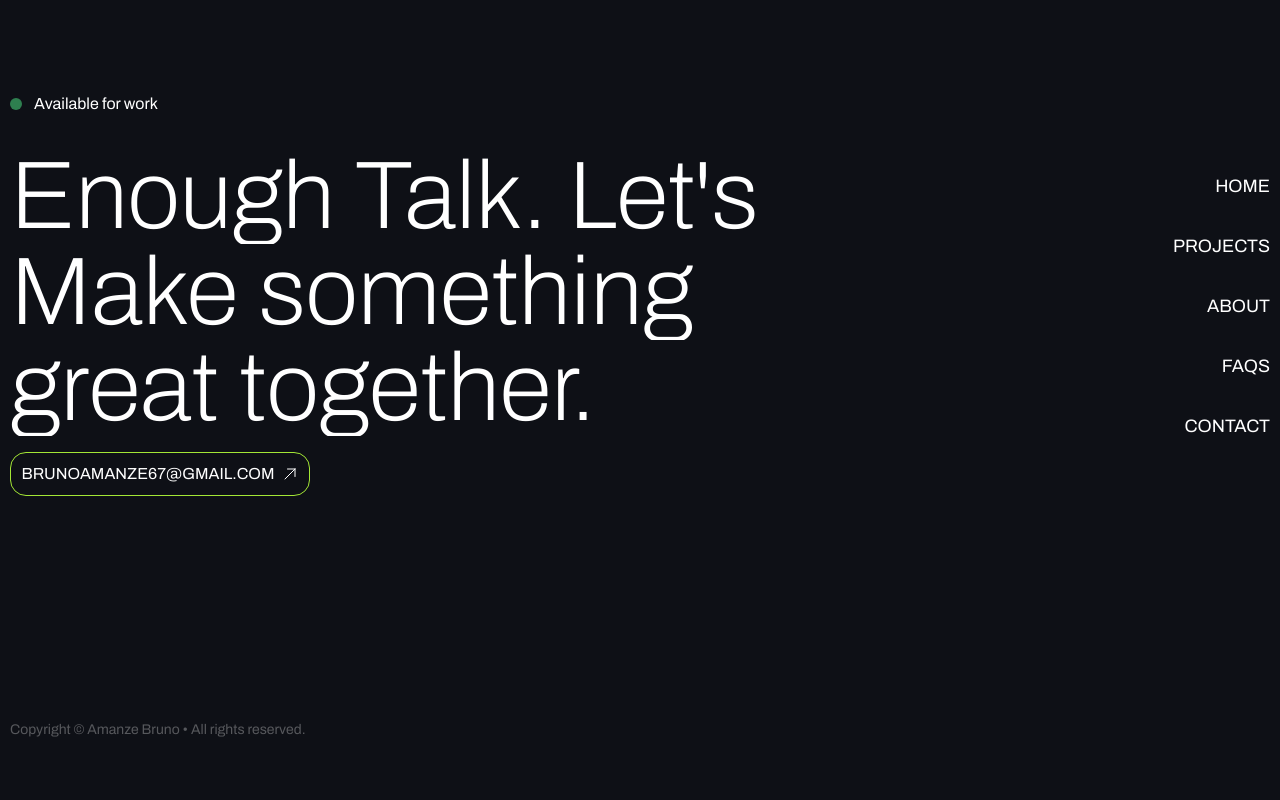
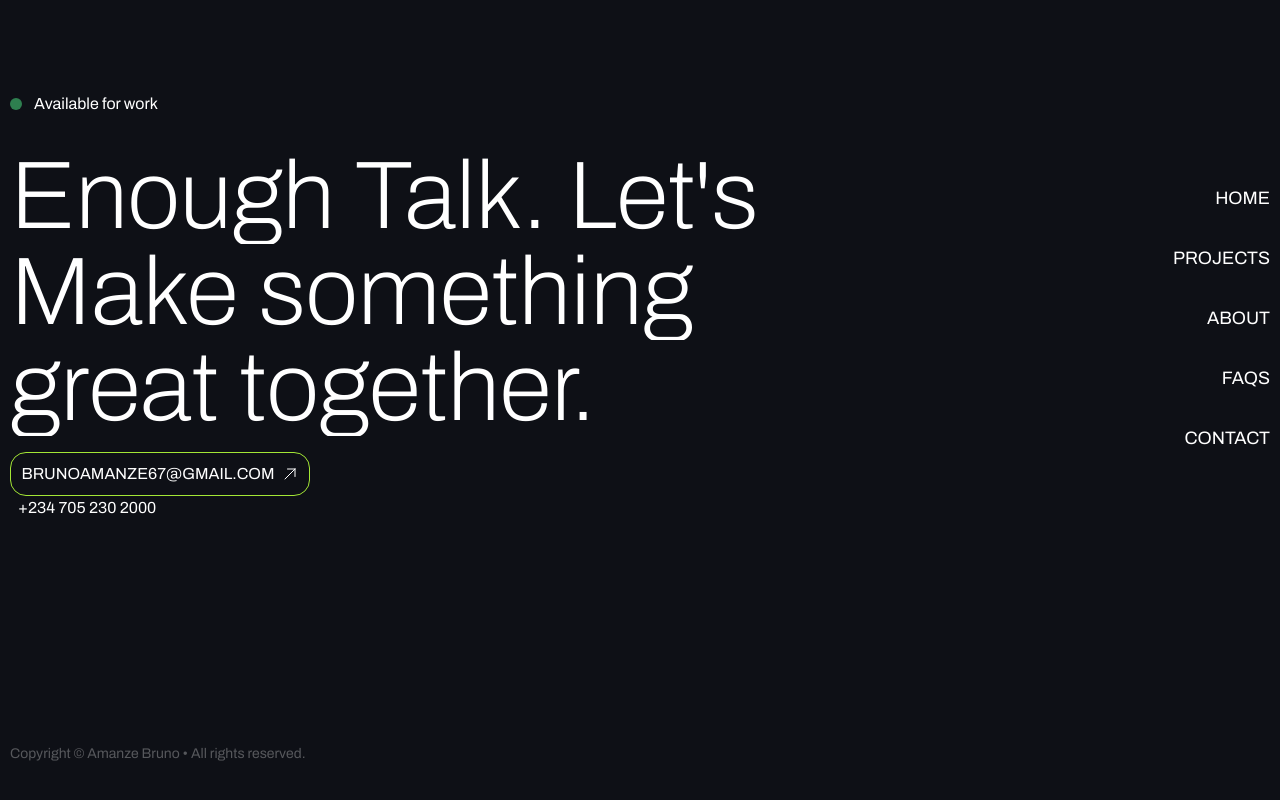
Before and after one commit to amanzecodes/port-v1, a Next.js app: page / in a window 1280 px wide. Shown: the part 5220-6020 px from the top of the page. Built offline with nearby package versions, Linux system fonts and the light colour scheme.

Commit message:
added tel number

```diff
--- a/src/app/components/Footer.tsx
+++ b/src/app/components/Footer.tsx
@@ -92,6 +92,12 @@ const Footer = () => {
                   </div>
                 </div>
               </a>
+              <a
+                href="tel:+2347052302000"
+                className="hover:underline ml-2 mt-4"
+              >
+                +234 705 230 2000
+              </a>
             </div>
             <div className="md:col-span-1">
               <nav className="flex flex-col md:items-end gap-8 mt-16 md:mt-0">
```
